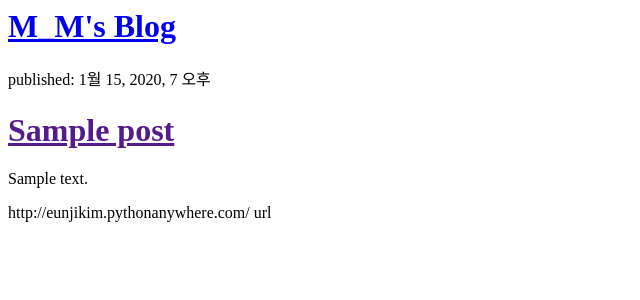
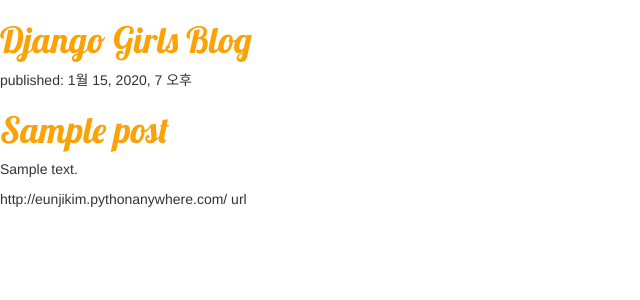
Before and after one commit to eunji-k/my-first-blog, a Django app: template blog/templates/blog/post_list.html in a window 1280 px wide. Shown: the top 300 px of the page, without its empty margins (0-640 px from the left). Run offline with Django 3.2, Linux system fonts and the light colour scheme; the template is opened without the code that fills it: values that come from a table or form of the project are taken from there, others are empty; tables that the repository leaves empty hold one stand-in row (values such as "Sample post"); some libraries are stand-ins or nearby versions.

Commit message:
please work

```diff
--- /dev/null
+++ b/blog/static/css/blog.css
@@ -0,0 +1,4 @@
+h1 a {
+    color: #FCA205;
+    font-family: 'Lobster';
+}
--- a/blog/templates/blog/post_list.html
+++ b/blog/templates/blog/post_list.html
@@ -1,24 +1,27 @@
+{% load staticfiles %}
 <html>
+    <head>
+        <title>Django Girls blog</title>
+        <link rel="stylesheet" href="//maxcdn.bootstrapcdn.com/bootstrap/3.2.0/css/bootstrap.min.css">
+        <link rel="stylesheet" href="//maxcdn.bootstrapcdn.com/bootstrap/3.2.0/css/bootstrap-theme.min.css">
+        <link rel="stylesheet" href="{% static 'css/blog.css' %}">
+        <link href="//fonts.googleapis.com/css?family=Lobster&subset=latin,latin-ext" rel="stylesheet" type="text/css">
 
-    <head>
-        <title>M__M blog</title>
     </head>
     <body>
         <div>
-            <h1><a href="/">M_M's Blog</a></h1>
+            <h1><a href="/">Django Girls Blog</a></h1>
         </div>
 
         {% for post in posts %}
             <div>
                 <p>published: {{ post.published_date }}</p>
                 <h1><a href="">{{ post.title }}</a></h1>
-            <p>{{ post.text|linebreaksbr }} </p>
-
+                <p>{{ post.text|linebreaksbr }}</p>
             </div>
-    {% endfor %}
-
             <div>
                 http://eunjikim.pythonanywhere.com/ url
             </div>
+        {% endfor %}
     </body>
 </html>
```
Lines whose indentation alone changed are shown as unchanged.
